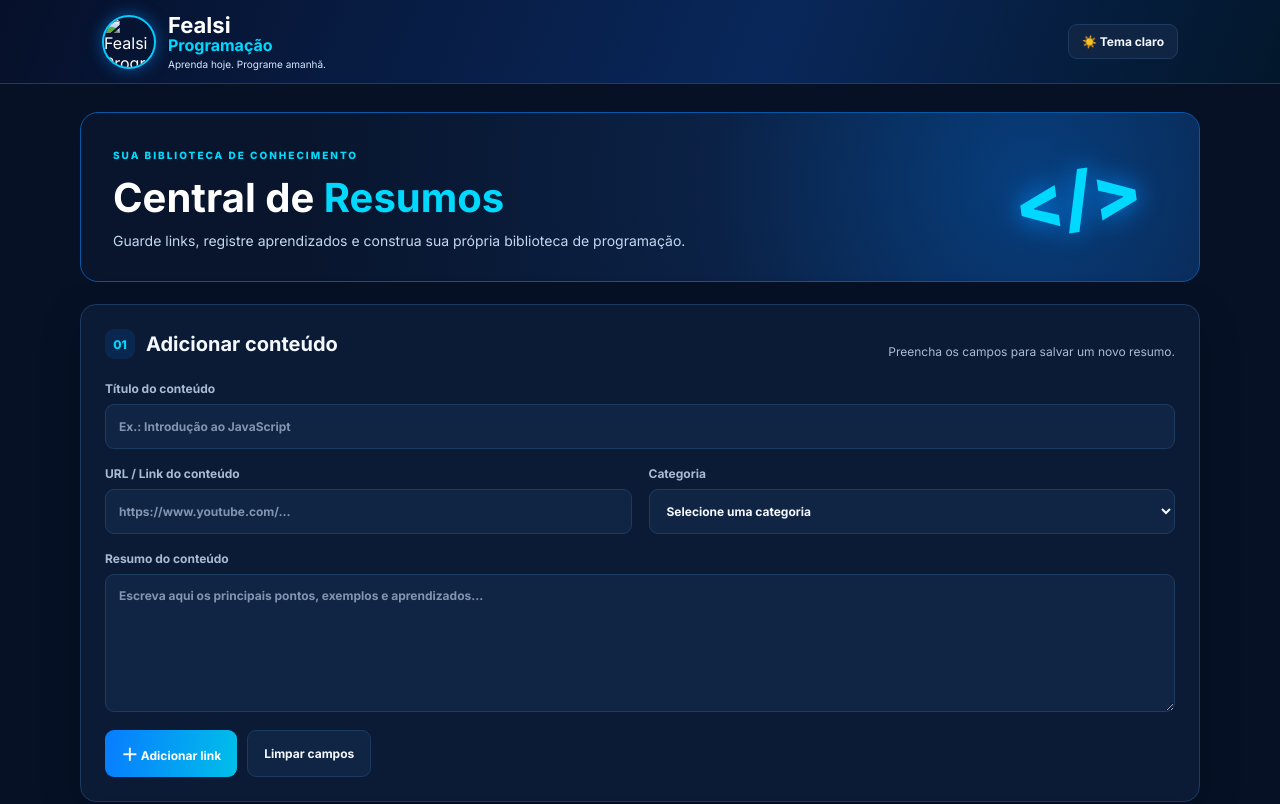
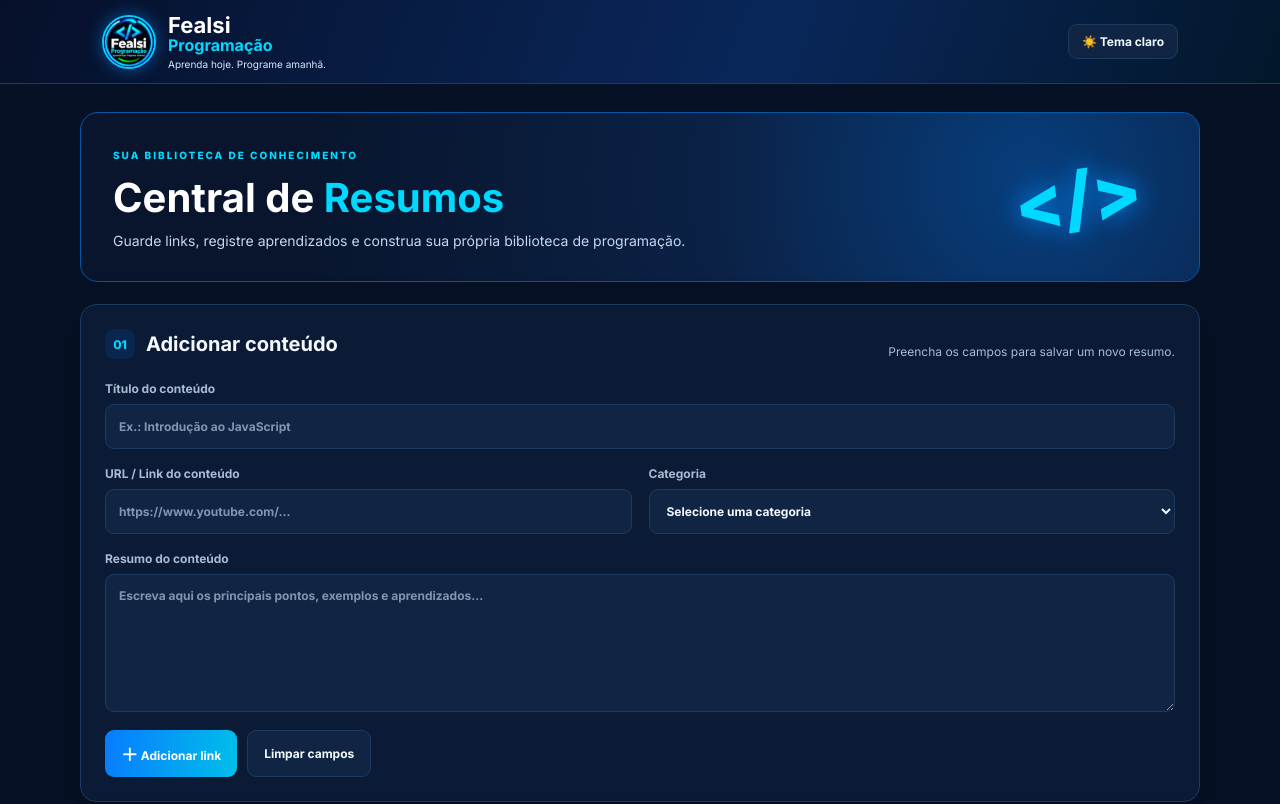
Before and after one commit to Danfas19402/Fealsi-Programacao-Central-de-Resumos, a plain HTML site: page index.html in a window 1280 px wide. Shown: the top 804 px of the page. Drawn offline with nearby package versions, Linux system fonts and the light colour scheme.

Commit message:
Update icon path in index.html

```diff
--- a/index.html
+++ b/index.html
@@ -11,7 +11,7 @@
 
   <title>Fealsi Programação | Central de Resumos</title>
 
-  <link rel="icon" type="image/png" href="icon/icon-fealsi.png">
+  <link rel="icon" type="image/png" href="./icon-fealsi.png">
 
   <link rel="stylesheet" href="styles.css">
 
@@ -34,7 +34,7 @@
 
     <a class="marca" href="#">
 
-      <img src="icon/icon-fealsi.png" alt="Fealsi Programação">
+      <img src="./icon-fealsi.png" alt="Fealsi Programação">
 
       <span>
         <strong>Fealsi</strong>
```
